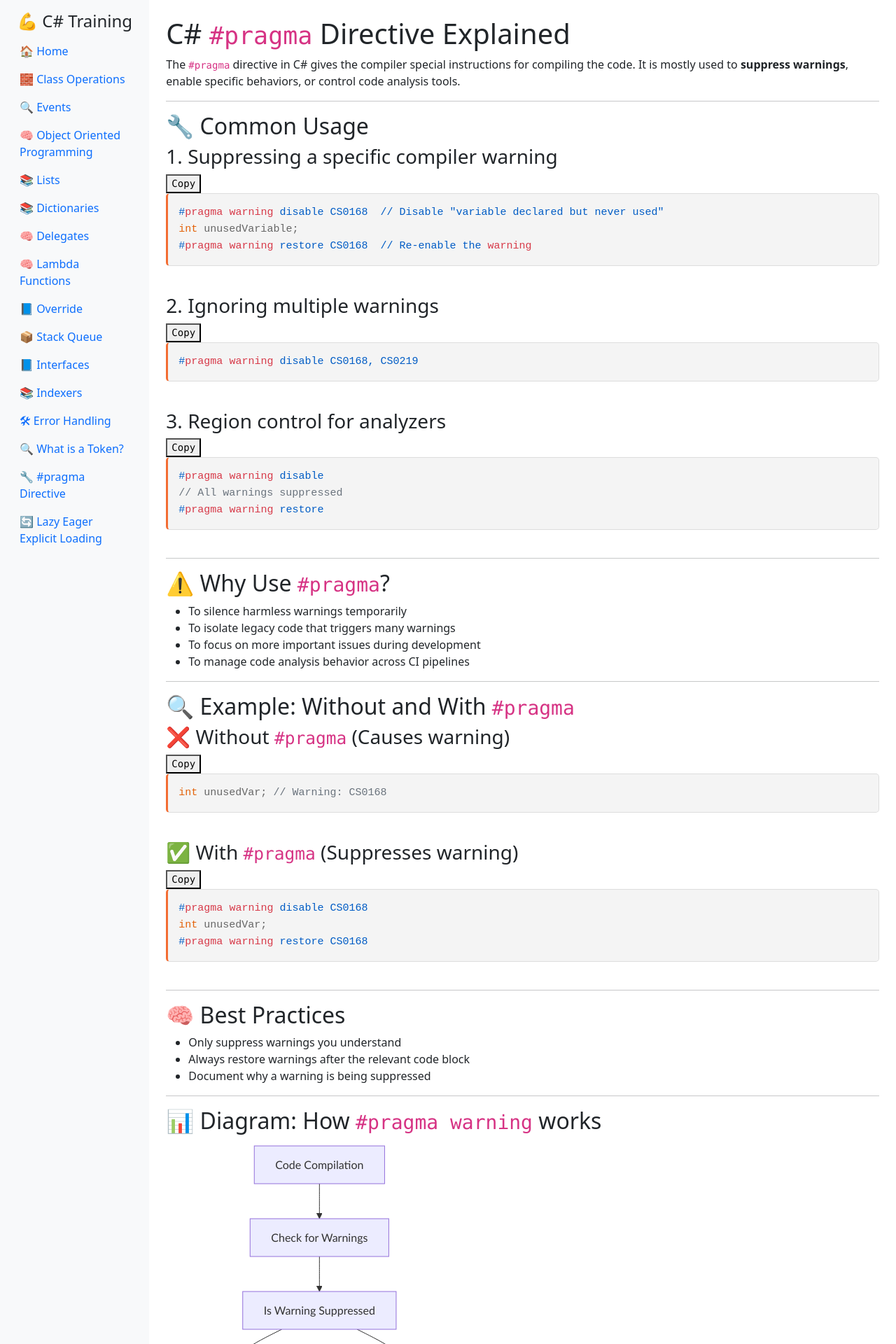
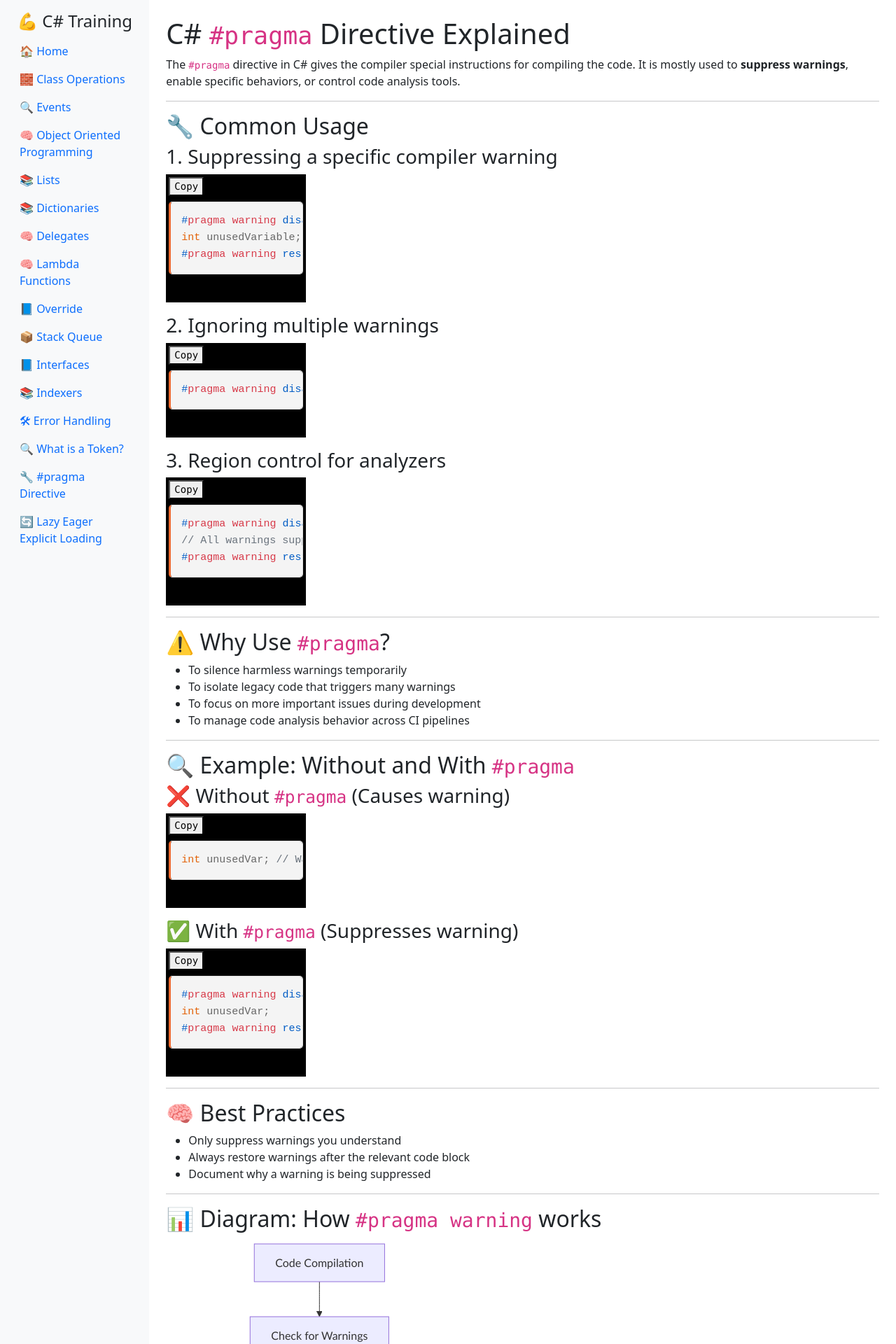
Before and after one commit to buribalkan/C-SHARP-Training, a Jekyll site: the page built from pragma-Directive.md, in a window 1280 px wide. Shown: the top 1920 px of the page at 70% size. Built offline with Jekyll 4.4.1, drawn with Linux system fonts in a browser that asks for light colours; nearby versions of some CDN libraries; our own code applies the rules of GitHub Pages for plain Markdown files.

Commit message:
Update style.css

```diff
--- a/assets/style.css
+++ b/assets/style.css
@@ -26,3 +26,36 @@ body {
     display: block;
     word-wrap: break-word;
 }
+/* header sticks to top of pre code blocks  */
+pre header {
+  position: sticky;
+  top: 0;
+  left: 0;
+
+  width: 100%;
+
+  /* our button is placed at right side/end of header  */
+  display: flex;
+  justify-content: end;
+}
+
+/* code block */
+pre:has(code) {
+  position: relative;
+
+  /* add scrollbar if there is overflow */
+  overflow-y: auto;
+
+  /* trigger overflow for purpose of demo */
+  width: 200px;
+
+  background-color:black;
+  color:white;
+  padding-inline: 0.25rem;
+  padding-block-end: 1rem;
+}
+
+/* copy button */
+pre:has(code) button{
+   margin-block: 0.25rem 0.5rem;
+}
```
